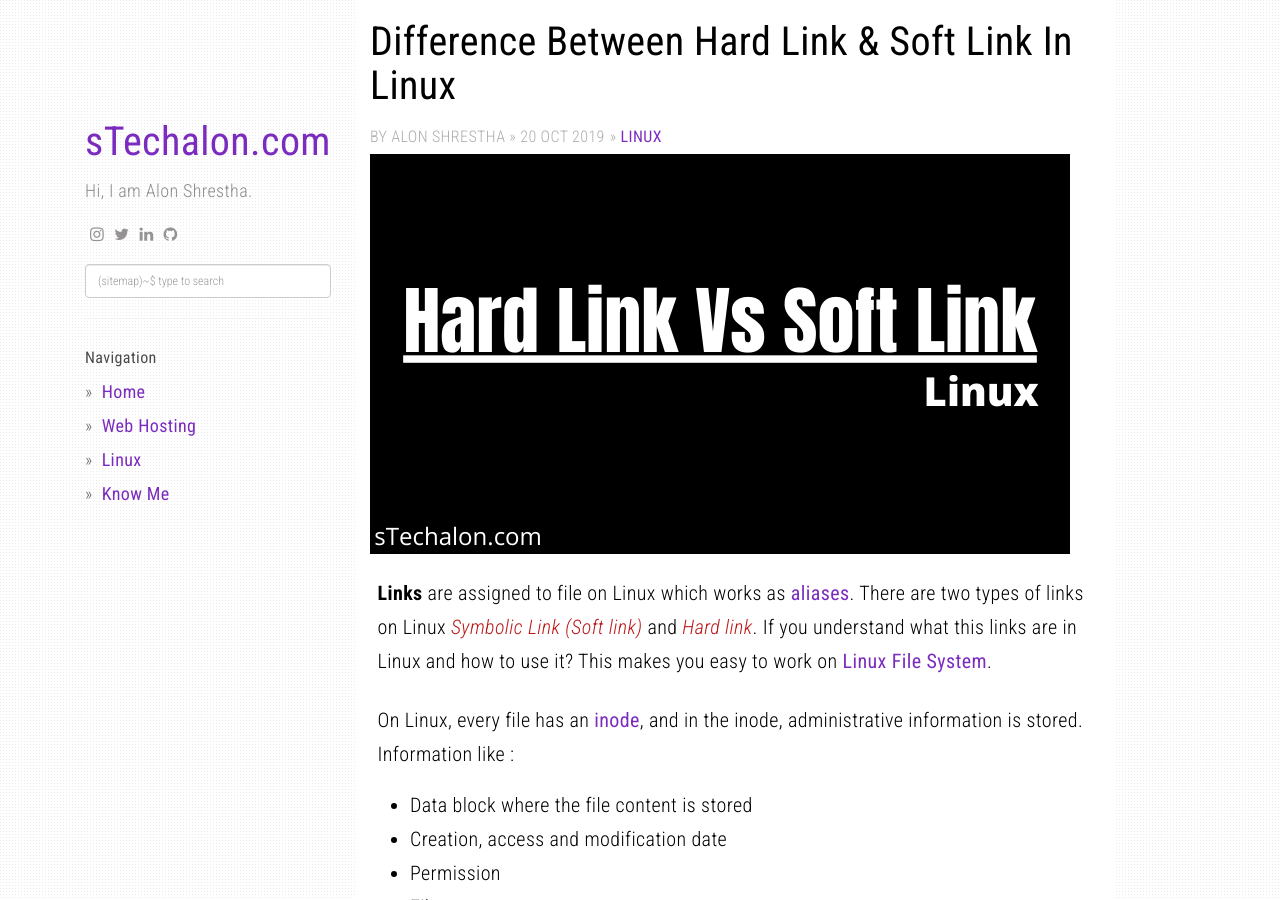
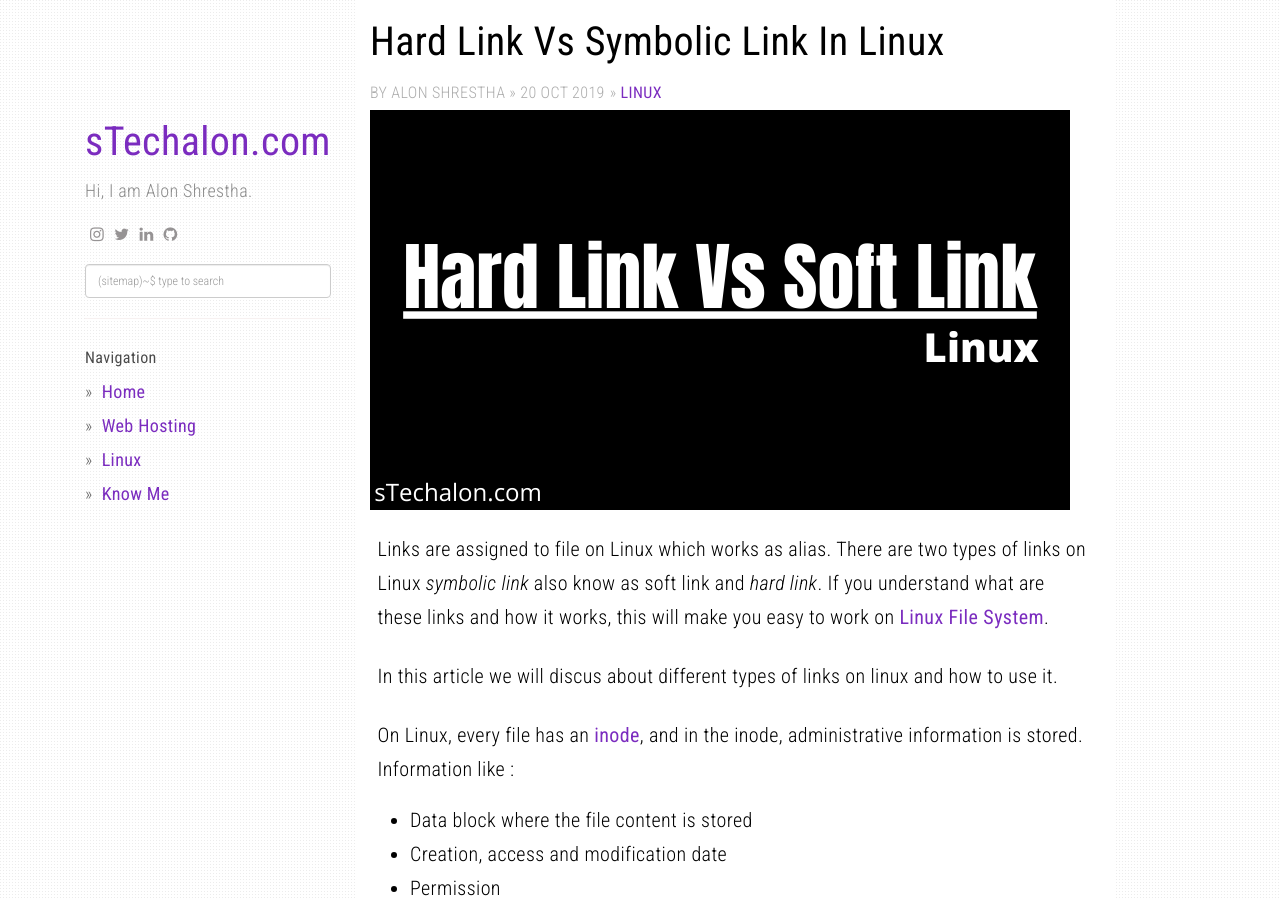
Before and after one commit to alonshrestha/stechalon.com, a Jekyll site: the page built from _posts/2019-10-20-understand-create-hard-soft-symbolic-links-linux.md, in a window 1280 px wide and 900 px high. Built offline with Jekyll 4.4.1, drawn with Linux system fonts in a browser that asks for light colours; nearby versions of some CDN libraries; comment, search, counter and statistics services are not loaded.

Commit message:
Post Update

```diff
--- a/_posts/2019-10-20-understand-create-hard-soft-symbolic-links-linux.md
+++ b/_posts/2019-10-20-understand-create-hard-soft-symbolic-links-linux.md
@@ -1,6 +1,7 @@
 ---
 layout: post
-title: "Difference Between Hard Link & Soft Link In Linux"
+title: "Difference Between Hard Link & Symbolic Link"
+heading: "Hard Link Vs Symbolic Link In Linux"
 categories: [linux]
 image: understand-create-hard-soft-symbolic-links-linux/1.png
 tags:
@@ -10,9 +11,12 @@ tags:
 - symbolic-link
 - soft-link
 - hard-link
-description: "Links are assigned to file on Linux which works as aliases. There are two types of links on Linux Symbolic Link (Soft link) and Hard link. How to use links in Linux"
+description: "Know the difference between hard link and symbolic link in linux. Understand how it works and hwo to create links"
 ---
-**Links** are assigned to file on Linux which works as [aliases](https://www.dictionary.com/browse/alias){:target="_blank"}{:rel="nofollow"}. There are two types of links on Linux <span style="color:#bb1919">*Symbolic Link (Soft link)*</span> and <span style="color:#bb1919">*Hard link*</span>. If you understand what this links are in Linux and how to use it? This makes you easy to work on [Linux File System](https://stechalon.com/linux-file-system-explained){:target="_blank"}.
+Links are assigned to file on Linux which works as alias. There are two types of links on Linux *symbolic link* also know as soft link and *hard link*. If you understand what are these links and how it works, this will make you easy to work on [Linux File System](https://stechalon.com/linux-file-system-explained){:target="_blank"}.
+
+In this article we will discus about different types of links on linux and how to use it.
+
 
 On Linux, every file has an [inode](https://en.wikipedia.org/wiki/Inode){:target="_blank"}{:rel="nofollow"}, and in the inode, administrative information is stored. Information like :
 
```
Also changed, not shown: _posts/2020-11-28-how-to-create-your-own-csgo-counter-strike-global-offensive-dedicated-custom-server-ubuntu-centos.md (+2 -2 lines), _posts/2021-01-09-best-wordpress-hosting-nepal.md (+2 -2 lines).
